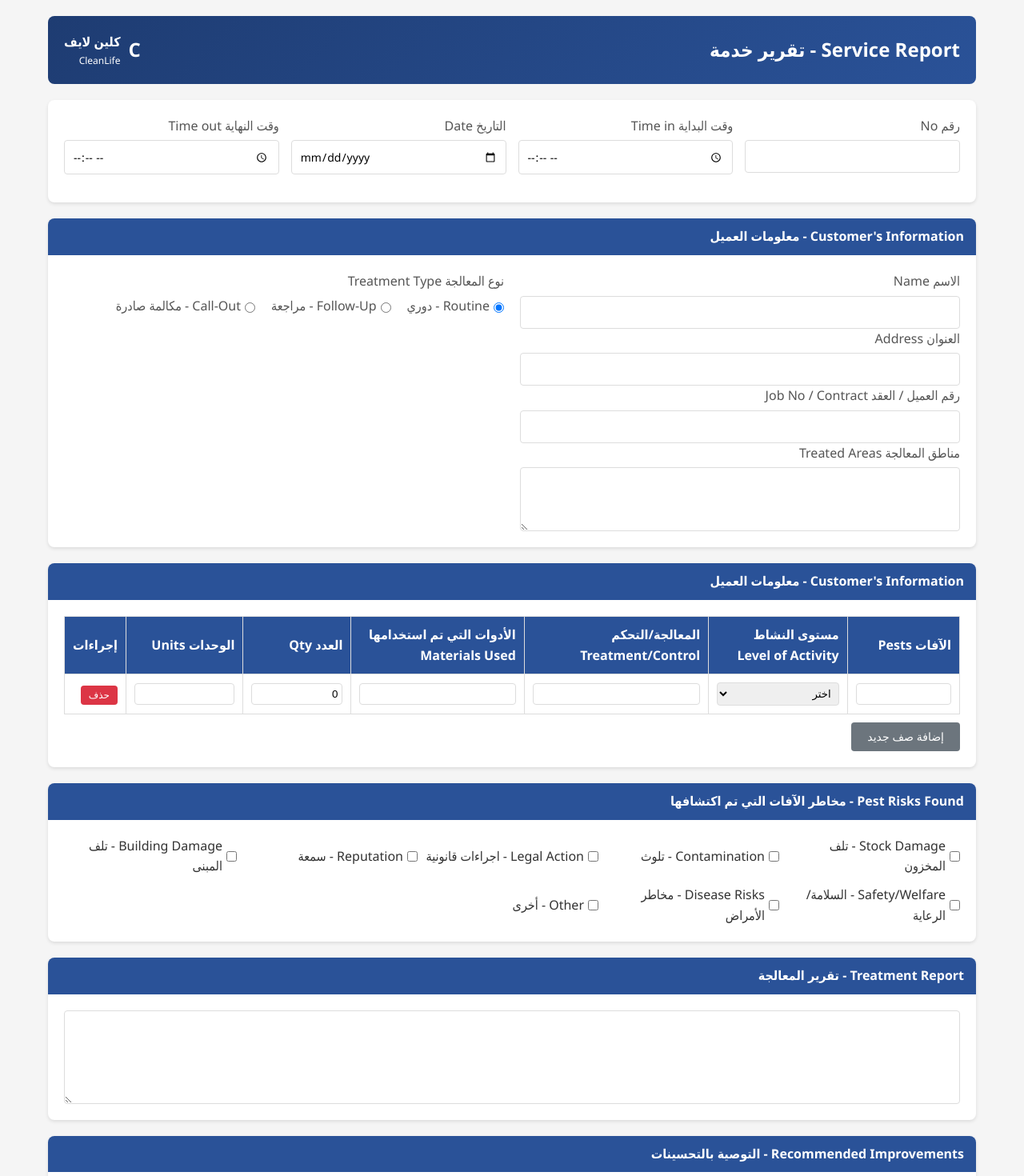
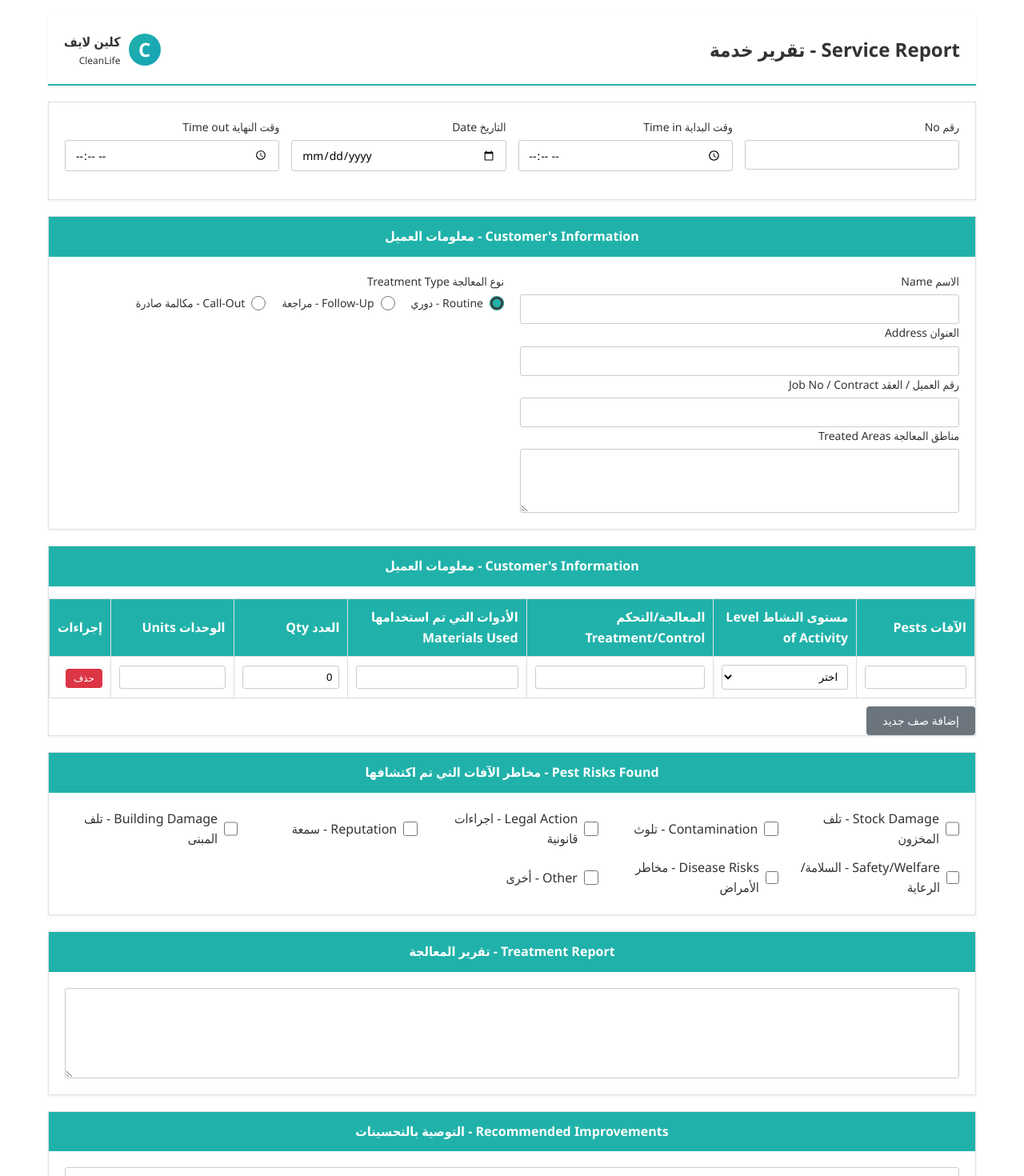
Before and after one commit to coderAhmedHamood/save-reports-cleanlife, a Next.js app: page /form in a window 1280 px wide. Shown: the top 1470 px of the page at 80% size. Built offline with nearby package versions, Linux system fonts and the light colour scheme.

Commit message:
change  style reports

```diff
--- a/app/globals.css
+++ b/app/globals.css
@@ -6,7 +6,7 @@
 
 body {
   font-family: 'Segoe UI', Tahoma, Geneva, Verdana, sans-serif;
-  background-color: #f5f5f5;
+  background-color: #ffffff;
   color: #333;
   line-height: 1.6;
 }
@@ -18,19 +18,22 @@ body {
 }
 
 .header {
-  background: linear-gradient(135deg, #1e3c72 0%, #2a5298 100%);
-  color: white;
+  background: #ffffff;
+  color: #333;
   padding: 20px;
-  border-radius: 8px;
+  border-bottom: 2px solid #20B2AA;
   margin-bottom: 20px;
   display: flex;
   justify-content: space-between;
   align-items: center;
+  box-shadow: 0 2px 4px rgba(0,0,0,0.05);
 }
 
 .header h1 {
   font-size: 24px;
   font-weight: bold;
+  color: #333;
+  margin: 0;
 }
 
 .logo {
@@ -39,21 +42,35 @@ body {
   gap: 10px;
 }
 
+.logo > div:first-child {
+  width: 40px;
+  height: 40px;
+  background: linear-gradient(135deg, #20B2AA 0%, #17A2B8 100%);
+  color: white;
+  display: flex;
+  align-items: center;
+  justify-content: center;
+  border-radius: 50%;
+  font-weight: bold;
+  font-size: 20px;
+}
+
 .form-section {
   background: white;
-  padding: 20px;
-  border-radius: 8px;
+  padding: 0;
+  border: 1px solid #e0e0e0;
   margin-bottom: 20px;
-  box-shadow: 0 2px 4px rgba(0,0,0,0.1);
+  box-shadow: 0 1px 3px rgba(0,0,0,0.08);
 }
 
 .section-title {
-  background-color: #2a5298;
+  background-color: #20B2AA;
   color: white;
-  padding: 10px 15px;
-  margin: -20px -20px 20px -20px;
-  border-radius: 8px 8px 0 0;
+  padding: 12px 15px;
+  margin: 0;
+  border-radius: 0;
   font-weight: bold;
+  text-align: center;
 }
 
 .form-grid {
@@ -71,17 +88,35 @@ body {
 .form-group label {
   margin-bottom: 5px;
   font-weight: 500;
-  color: #555;
+  color: #333;
+  font-size: 14px;
+}
+
+.form-section {
+  padding: 0;
+}
+
+.form-section > div:not(.section-title) {
+  padding: 20px;
 }
 
 .form-group input,
 .form-group textarea,
 .form-group select {
-  padding: 10px;
-  border: 1px solid #ddd;
-  border-radius: 4px;
+  padding: 8px 12px;
+  border: 1px solid #ccc;
+  border-radius: 3px;
   font-size: 14px;
   font-family: inherit;
+  background-color: #fff;
+}
+
+.form-group input:focus,
+.form-group textarea:focus,
+.form-group select:focus {
+  outline: none;
+  border-color: #20B2AA;
+  box-shadow: 0 0 0 2px rgba(32, 178, 170, 0.1);
 }
 
 .form-group textarea {
@@ -98,7 +133,19 @@ body {
 .radio-option {
   display: flex;
   align-items: center;
-  gap: 5px;
+  gap: 8px;
+}
+
+.radio-option input[type="radio"] {
+  width: 18px;
+  height: 18px;
+  cursor: pointer;
+  accent-color: #20B2AA;
+}
+
+.radio-option label {
+  cursor: pointer;
+  margin: 0;
 }
 
 .checkbox-group {
@@ -110,7 +157,19 @@ body {
 .checkbox-option {
   display: flex;
   align-items: center;
-  gap: 5px;
+  gap: 8px;
+}
+
+.checkbox-option input[type="checkbox"] {
+  width: 18px;
+  height: 18px;
+  cursor: pointer;
+  accent-color: #20B2AA;
+}
+
+.checkbox-option label {
+  cursor: pointer;
+  margin: 0;
 }
 
 .dynamic-table {
@@ -127,7 +186,7 @@ body {
 }
 
 .dynamic-table th {
-  background-color: #2a5298;
+  background-color: #20B2AA;
   color: white;
   font-weight: bold;
 }
@@ -135,9 +194,17 @@ body {
 .dynamic-table input,
 .dynamic-table select {
   width: 100%;
-  padding: 5px;
-  border: 1px solid #ddd;
-  border-radius: 4px;
+  padding: 6px 8px;
+  border: 1px solid #ccc;
+  border-radius: 3px;
+  background-color: #fff;
+}
+
+.dynamic-table input:focus,
+.dynamic-table select:focus {
+  outline: none;
+  border-color: #20B2AA;
+  box-shadow: 0 0 0 2px rgba(32, 178, 170, 0.1);
 }
 
 .btn {
@@ -151,12 +218,12 @@ body {
 }
 
 .btn-primary {
-  background-color: #2a5298;
+  background-color: #20B2AA;
   color: white;
 }
 
 .btn-primary:hover {
-  background-color: #1e3c72;
+  background-color: #17A2B8;
 }
 
 .btn-secondary {
@@ -199,9 +266,16 @@ body {
 }
 
 .signature-box {
-  border: 1px solid #ddd;
+  border: 1px solid #e0e0e0;
   padding: 15px;
   border-radius: 4px;
+  background-color: #fafafa;
+}
+
+.signature-box h3 {
+  color: #20B2AA;
+  margin-bottom: 15px;
+  font-size: 16px;
 }
 
 .actions {
@@ -219,15 +293,16 @@ body {
 }
 
 .report-card {
-  border: 1px solid #ddd;
-  border-radius: 8px;
+  border: 1px solid #e0e0e0;
+  border-radius: 4px;
   padding: 15px;
   margin-bottom: 15px;
-  background-color: #f9f9f9;
+  background-color: #ffffff;
+  box-shadow: 0 1px 3px rgba(0,0,0,0.08);
 }
 
 .report-card h3 {
-  color: #2a5298;
+  color: #20B2AA;
   margin-bottom: 10px;
 }
 
@@ -251,7 +326,7 @@ body {
 
 .nav-link {
   padding: 10px 20px;
-  background-color: #2a5298;
+  background-color: #20B2AA;
   color: white;
   text-decoration: none;
   border-radius: 4px;
@@ -259,5 +334,5 @@ body {
 }
 
 .nav-link:hover {
-  background-color: #1e3c72;
+  background-color: #17A2B8;
 }
```
